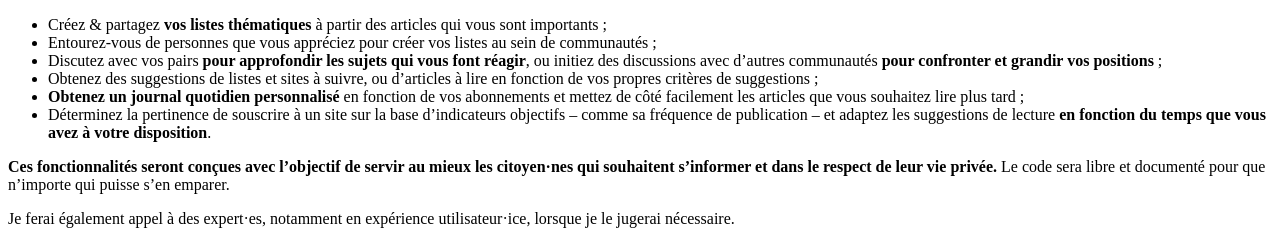
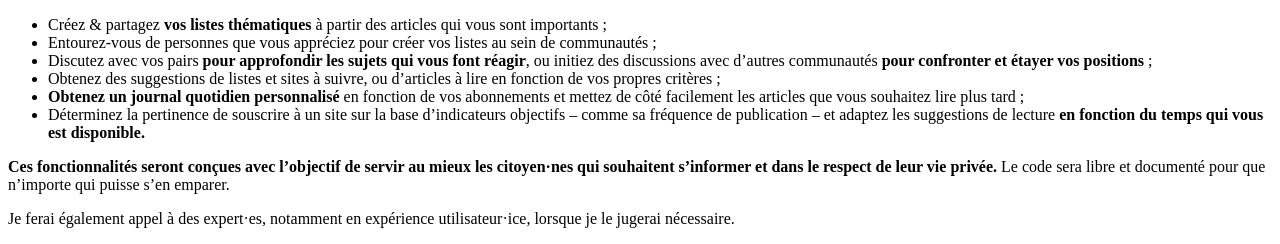
Before and after one commit to flusio/flus.fr, a PHP site: template src/views/home/index.phtml in a window 1280 px wide. Shown: the part 514-758 px from the top of the page. Run offline with PHP 8.4, Linux system fonts and the light colour scheme; the template is opened without the code that fills it, so the values that code supplies are empty.

Commit message:
imp: Improve wording of the home page

```diff
--- a/src/views/home/index.phtml
+++ b/src/views/home/index.phtml
@@ -68,13 +68,13 @@
         <li class="features__item">
             Discutez avec vos pairs <strong>pour approfondir les sujets qui
                 vous font réagir</strong>, ou initiez des discussions avec
-            d’autres communautés <strong>pour confronter et grandir vos
+            d’autres communautés <strong>pour confronter et étayer vos
                 positions</strong>&nbsp;;
         </li>
 
         <li class="features__item">
             Obtenez des suggestions de listes et sites à suivre, ou d’articles
-            à lire en fonction de vos propres critères de suggestions&nbsp;;
+            à lire en fonction de vos propres critères&nbsp;;
         </li>
 
         <li class="features__item">
@@ -87,7 +87,7 @@
             Déterminez la pertinence de souscrire à un site sur la base
             d’indicateurs objectifs –&nbsp;comme sa fréquence de
             publication&nbsp;– et adaptez les suggestions de lecture <strong>en
-                fonction du temps que vous avez à votre disposition</strong>.
+                fonction du temps qui vous est disponible.</strong>
         </li>
     </ul>
 
@@ -298,7 +298,7 @@
         </li>
 
         <li class="manifesto__item">
-            Questionner notre bulle de convictions est un acte difficile et
+            Interroger notre bulle de convictions est un acte difficile et
             nécessaire
         </li>
 
@@ -317,8 +317,8 @@
         </li>
 
         <li class="manifesto__item">
-            Le temps est une ressource précieuse qui ne doit pas se faire
-            accaparer par notre besoin d’information
+            Notre temps est une ressource précieuse qui ne doit pas se faire
+            accaparer par un besoin d’information
 
             <img
                 class="illustration illustration--centered illustration--pull-right time"
```
